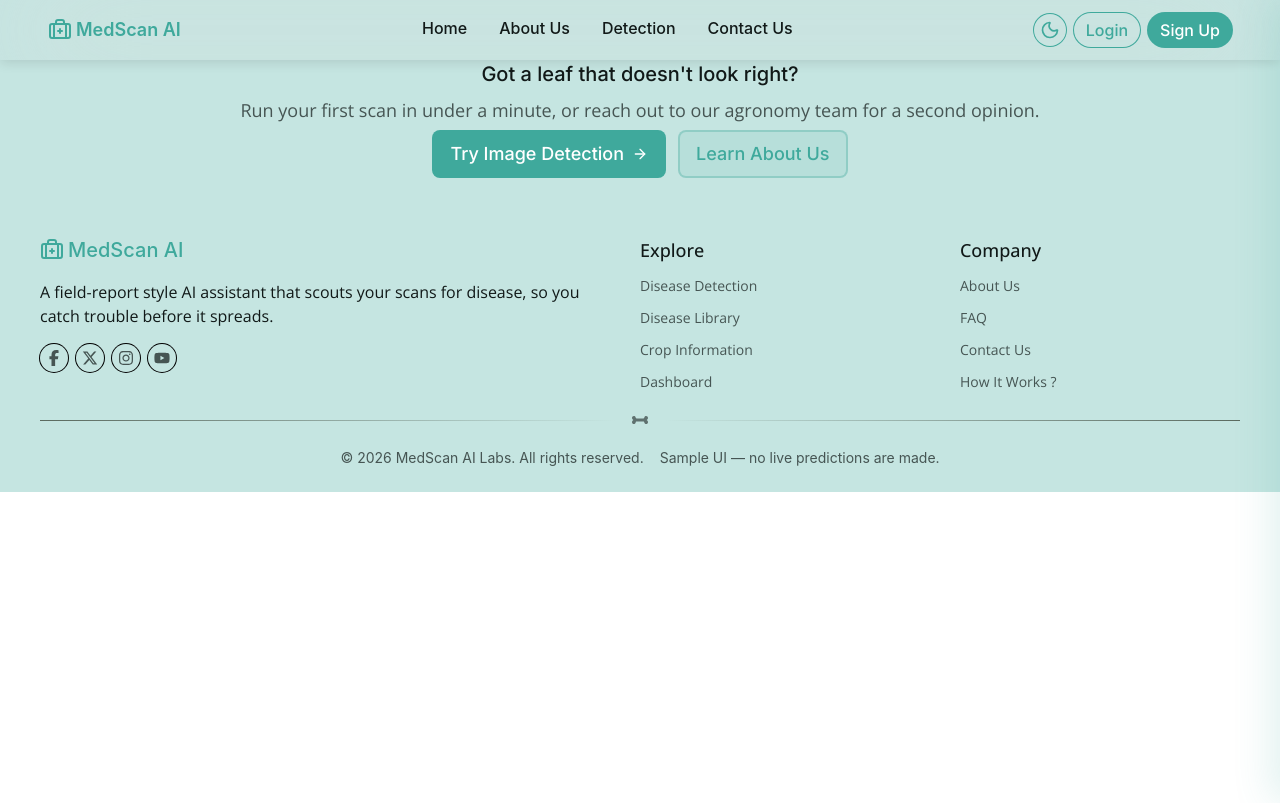
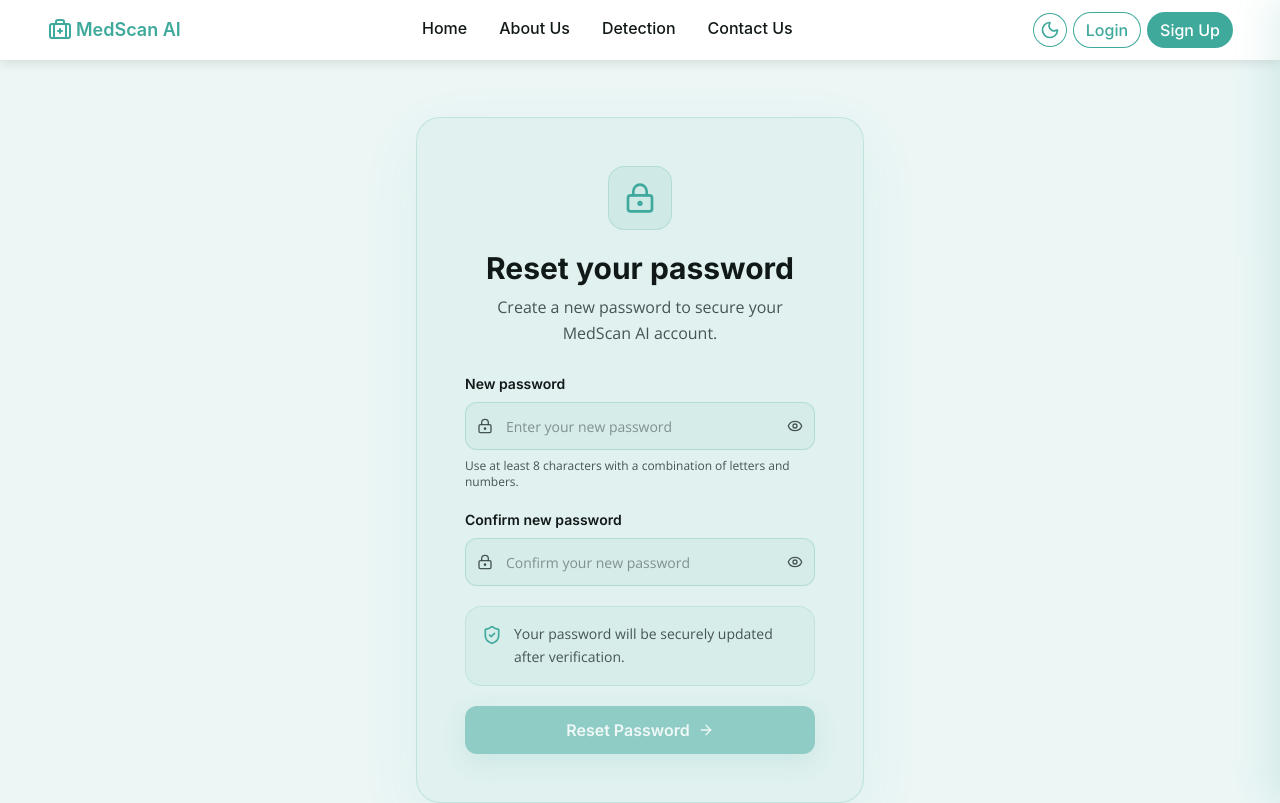
Before and after one commit to Anmol-Singh-Chehal/MedScan-AI-Website, a React (Vite) app: page /update-password in a window 1280 px wide. Shown: the top 803 px of the page. Built offline with nearby package versions, Linux system fonts and the light colour scheme; a web font is replaced by a local one.

Commit message:
create reset password page to remove old password and create new password

```diff
--- a/src/App.jsx
+++ b/src/App.jsx
@@ -13,6 +13,7 @@ import ForgotPassword from './pages/ForgotPassword'
 import VerifyCode from './pages/VerifyCode'
 import Profile from './pages/Profile'
 import EditProfile from './pages/EditProfile'
+import ResetPassword from './pages/ResetPassword'
 
 export default function App() {
   return (
@@ -32,6 +33,7 @@ export default function App() {
         <Route path='/verify-code' element={<VerifyCode/>}/>
         <Route path='/profile' element={<Profile/>}/>
         <Route path='/edit-profile' element={<EditProfile/>}/>
+        <Route path='/update-password' element={<ResetPassword/>}/>
       </Routes>
 
       <Footer/>
--- a/src/pages/ContactUs.jsx
+++ b/src/pages/ContactUs.jsx
@@ -110,8 +110,6 @@ export default function ContactUs() {
 
           <form className="flex flex-col gap-5">
 
-            <div className="grid grid-cols-1 md:grid-cols-2 gap-5">
-
             <div className="flex flex-col gap-2">
               <label
                 htmlFor="name"
@@ -134,33 +132,6 @@ export default function ContactUs() {
                   focus-visible:ring-muted/30
                 "
               />
-              </div>
-
-
-              <div className="flex flex-col gap-2">
-                <label
-                  htmlFor="email"
-                  className="font-primary text-sm font-medium text-primary"
-                >
-                  Email
-                </label>
-
-                <Input
-                  id="email"
-                  type="email"
-                  placeholder="you@example.com"
-                  className="
-                    h-11
-                    rounded-xl
-                    bg-paper-2/40
-                    border-muted/20
-                    text-primary
-                    placeholder:text-secondary/50
-                    focus-visible:ring-muted/30
-                  "
-                />
-              </div>
-
             </div>
 
             <div className="flex flex-col gap-2">
--- /dev/null
+++ b/src/pages/ResetPassword.jsx
@@ -0,0 +1,158 @@
+import React, { useState } from "react";
+import { Eye, EyeOff, LockKeyhole, ArrowRight, ArrowLeft, ShieldCheck } from "lucide-react";
+import { useTheme } from "next-themes";
+
+export default function ResetPassword() {
+  const {theme, setTheme} = useTheme();
+  const [showPassword, setShowPassword] = useState(false);
+  const [showConfirmPassword, setShowConfirmPassword] = useState(false);
+  const [password, setPassword] = useState("");
+  const [confirmPassword, setConfirmPassword] = useState("");
+
+  const passwordsMatch = confirmPassword === "" || password === confirmPassword;
+
+  const handleSubmit = (e) => {
+    e.preventDefault();
+
+    if (password !== confirmPassword) {
+      return;
+    }
+
+    console.log("Password reset");
+  };
+
+  return (
+    <main className="min-h-screen bg-paper-1 flex items-center justify-center sm:px-4 lg:px-8 xl:px-12 py-8 mt-15">
+
+      <div className="w-full max-w-md">
+
+        <div className="rounded-3xl border border-muted/20 bg-paper-2/20 sm:px-4 md:px-8 py-6 lg:p-12 shadow-[0_20px_60px_color-mix(in_srgb,var(--muted)_8%,transparent)]">
+
+          <div className="text-center">
+
+            <div className="mx-auto size-14 sm:size-16 rounded-2xl bg-muted/10 border border-muted/20 flex items-center justify-center">
+              <LockKeyhole className="size-7 sm:size-8 text-muted" />
+            </div>
+
+            <h1 className="mt-5 text-2xl sm:text-3xl font-primary font-bold text-primary">
+              Reset your password
+            </h1>
+
+            <p className="mt-2 text-sm sm:text-base text-secondary font-secondary leading-relaxed">
+              Create a new password to secure your MedScan AI account.
+            </p>
+
+          </div>
+
+          <form onSubmit={handleSubmit} className="mt-7 space-y-5">
+
+            <div className="flex flex-col gap-2">
+
+              <label className="text-sm font-semibold text-primary font-primary">
+                New password
+              </label>
+
+              <div className="relative">
+
+                <LockKeyhole className="absolute left-3 top-1/2 -translate-y-1/2 size-4 text-secondary" />
+
+                <input
+                  type={showPassword ? "text" : "password"}
+                  value={password}
+                  onChange={(e) => setPassword(e.target.value)}
+                  placeholder="Enter your new password"
+                  required
+                  minLength={8}
+                  className="w-full h-12 rounded-xl border border-muted/25 bg-paper-2/20 pl-10 pr-11 text-sm text-primary placeholder:text-secondary/60 outline-none transition focus:border-muted focus:ring-2 focus:ring-muted/15 font-secondary"
+                />
+
+                <button
+                  type="button"
+                  onClick={() => setShowPassword(!showPassword)}
+                  className="absolute right-3 top-1/2 -translate-y-1/2 text-secondary hover:text-muted cursor-pointer"
+                >
+                  {showPassword ? (
+                    <EyeOff className="size-4" />
+                  ) : (
+                    <Eye className="size-4" />
+                  )}
+                </button>
+
+              </div>
+
+              <p className="text-xs text-secondary font-secondary">
+                Use at least 8 characters with a combination of letters and numbers.
+              </p>
+
+            </div>
+
+            <div className="flex flex-col gap-2">
+
+              <label className="text-sm font-semibold text-primary font-primary">
+                Confirm new password
+              </label>
+
+              <div className="relative">
+
+                <LockKeyhole className="absolute left-3 top-1/2 -translate-y-1/2 size-4 text-secondary" />
+
+                <input
+                  type={showConfirmPassword ? "text" : "password"}
+                  value={confirmPassword}
+                  onChange={(e) => setConfirmPassword(e.target.value)}
+                  placeholder="Confirm your new password"
+                  required
+                  minLength={8}
+                  className={`w-full h-12 rounded-xl border bg-paper-2/20 pl-10 pr-11 text-sm text-primary placeholder:text-secondary/60 outline-none transition focus:ring-2 focus:ring-muted/15 font-secondary ${passwordsMatch ? "border-muted/25 focus:border-muted" : "border-red-400 focus:border-red-400"}`}
+                />
+
+                <button
+                  type="button"
+                  onClick={() => setShowConfirmPassword(!showConfirmPassword)}
+                  className="absolute right-3 top-1/2 -translate-y-1/2 text-secondary hover:text-muted cursor-pointer"
+                >
+                  {showConfirmPassword ? (
+                    <EyeOff className="size-4" />
+                  ) : (
+                    <Eye className="size-4" />
+                  )}
+                </button>
+
+              </div>
+
+              {!passwordsMatch && (
+                <p className="text-xs text-red-500 font-secondary">
+                  Passwords do not match.
+                </p>
+              )}
+
+            </div>
+
+            <div className="flex items-start gap-3 rounded-2xl border border-muted/15 bg-muted/5 p-4">
+
+              <ShieldCheck className="size-5 shrink-0 text-muted mt-0.5" />
+
+              <p className="text-xs sm:text-sm leading-relaxed text-secondary font-secondary">
+                Your password will be securely updated after verification.
+              </p>
+
+            </div>
+
+            <button
+              type="submit"
+              disabled={!password || !confirmPassword || !passwordsMatch}
+              className={`w-full h-12 rounded-xl bg-muted flex items-center justify-center gap-2 font-primary font-semibold cursor-pointer transition-all duration-300 hover:brightness-105 hover:-translate-y-0.5 active:translate-y-0 shadow-[0_8px_25px_color-mix(in_srgb,var(--muted)_25%,transparent)] ${theme==="light"? "text-white": "text-paper-1"} ${!password || !confirmPassword || !passwordsMatch ? "opacity-50 cursor-not-allowed hover:translate-y-0" : "text-white"}`}
+            >
+              Reset Password
+              <ArrowRight className="size-4" />
+            </button>
+
+          </form>
+
+        </div>
+
+      </div>
+
+    </main>
+  );
+}
```
Lines whose indentation alone changed are shown as unchanged.
